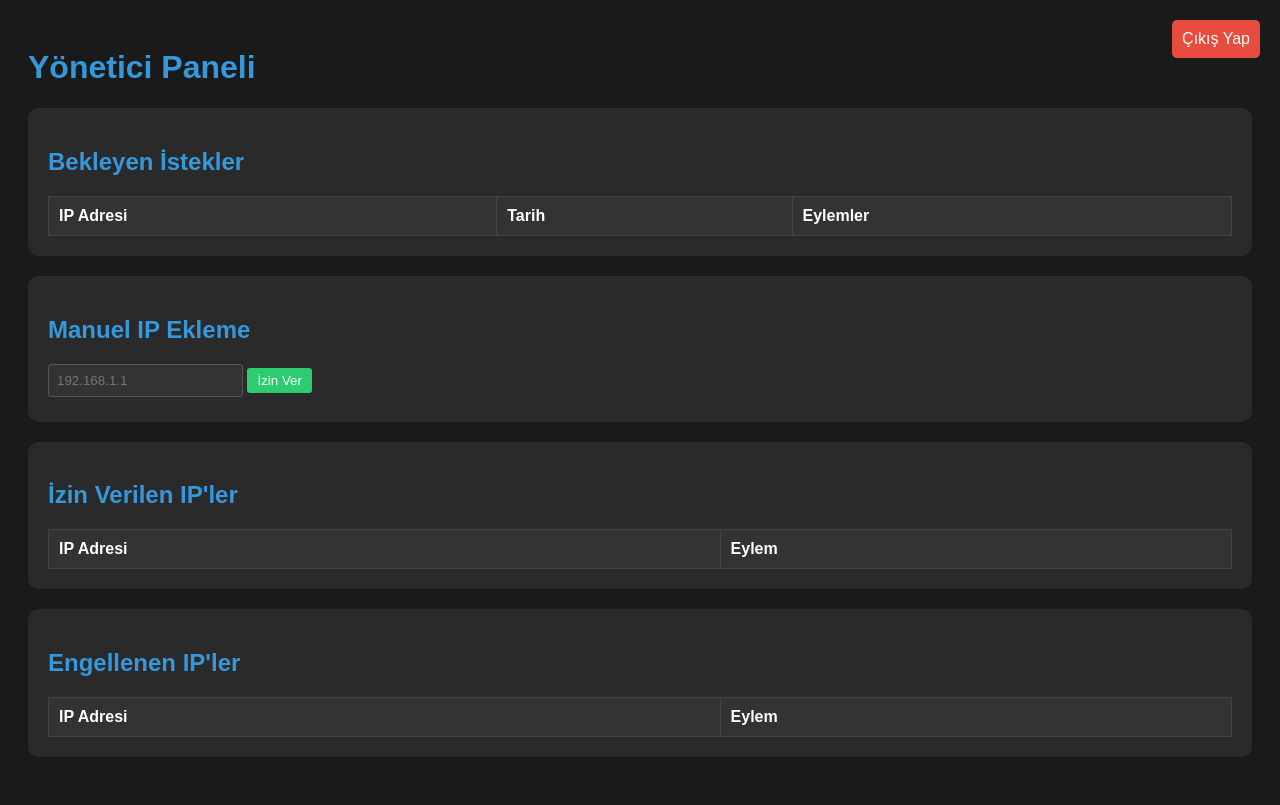
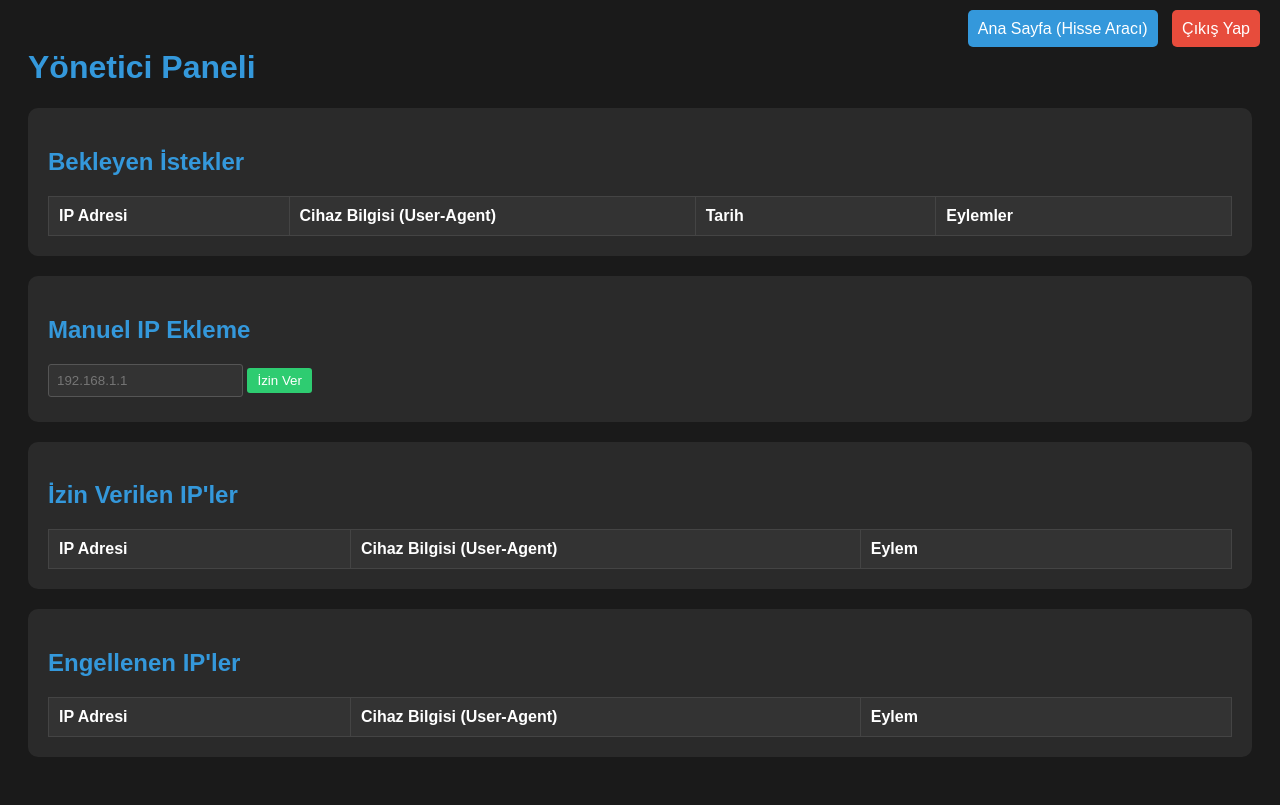
Before and after one commit to sdfvdsfdbrddr-commits/vericekici, a Python web app: template templates/admin.html in a window 1280 px wide. Run offline with Jinja, Linux system fonts and the light colour scheme; the template is opened without the code that fills it, so the values that code supplies are empty; some libraries are stand-ins or nearby versions.

Commit message:
admin erişimi

```diff
--- a/templates/admin.html
+++ b/templates/admin.html
@@ -3,13 +3,21 @@
 <head>
     <meta charset="UTF-8">
     <title>Yönetici Paneli</title>
+    <script src="https://cdnjs.cloudflare.com/ajax/libs/socket.io/4.5.4/socket.io.min.js"></script>
     <style>
         body { background-color: #1a1a1a; color: white; font-family: Arial, sans-serif; padding: 20px; }
         h1, h2 { color: #3498db; }
         .panel-section { background-color: #2a2a2a; padding: 20px; border-radius: 10px; margin-bottom: 20px; }
-        table { width: 100%; border-collapse: collapse; }
-        th, td { padding: 10px; border: 1px solid #444; text-align: left; }
+        table { width: 100%; border-collapse: collapse; table-layout: fixed; /* Tabloyu sabit genişlikte tutar */ }
+        th, td { padding: 10px; border: 1px solid #444; text-align: left; word-wrap: break-word; /* Uzun metinleri kırar */ }
         th { background-color: #333; }
+
+        /* Sütun Genişlikleri */
+        .col-ip { width: 20%; }
+        .col-device { width: 35%; } /* Cihaz bilgisi sütunu daha geniş */
+        .col-date { width: 20%; }
+        .col-action { width: 25%; }
+
         form { margin: 5px 0; }
         button { padding: 5px 10px; cursor: pointer; border: none; border-radius: 3px; }
         .btn-accept { background-color: #2ecc71; color: white; }
@@ -17,23 +25,33 @@
         .btn-block { background-color: #e74c3c; color: white; }
         input[type="text"] { background: #333; color: white; border: 1px solid #555; padding: 8px; border-radius: 3px; }
         .manual-add { margin-top: 15px; }
-        .logout { position: absolute; top: 20px; right: 20px; background-color: #e74c3c; color: white; padding: 10px; border-radius: 5px; text-decoration: none; }
+        .nav-links { position: absolute; top: 20px; right: 20px; }
+        .nav-links a { background-color: #3498db; color: white; padding: 10px; border-radius: 5px; text-decoration: none; margin-left: 10px; }
+        .nav-links .logout { background-color: #e74c3c; }
     </style>
 </head>
 <body>
     <h1>Yönetici Paneli</h1>
-    <a href="/logout" class="logout">Çıkış Yap</a>
+    <div class="nav-links">
+        <a href="/">Ana Sayfa (Hisse Aracı)</a>
+        <a href="/logout" class="logout">Çıkış Yap</a>
+    </div>
 
     <div class="panel-section">
         <h2>Bekleyen İstekler</h2>
         <table>
             <thead>
-                <tr><th>IP Adresi</th><th>Tarih</th><th>Eylemler</th></tr>
+                <tr>
+                    <th class="col-ip">IP Adresi</th>
+                    <th class="col-device">Cihaz Bilgisi (User-Agent)</th> <th class="col-date">Tarih</th>
+                    <th class="col-action">Eylemler</th>
+                </tr>
             </thead>
             <tbody>
                 {% for ip in pending %}
                 <tr>
                     <td>{{ ip.ip_address }}</td>
+                    <td><small>{{ ip.user_agent[:60] if ip.user_agent else 'Bilinmiyor' }}...</small></td>
                     <td>{{ ip.timestamp.strftime('%Y-%m-%d %H:%M:%S') }}</td>
                     <td>
                         <form method="POST" action="/admin/handle-request" style="display:inline;">
@@ -61,12 +79,16 @@
         <h2>İzin Verilen IP'ler</h2>
         <table>
             <thead>
-                <tr><th>IP Adresi</th><th>Eylem</th></tr>
+                <tr>
+                    <th class="col-ip">IP Adresi</th>
+                    <th class="col-device">Cihaz Bilgisi (User-Agent)</th> <th class="col-action">Eylem</th>
+                </tr>
             </thead>
             <tbody>
                 {% for ip in accepted %}
                 <tr>
                     <td>{{ ip.ip_address }}</td>
+                    <td><small>{{ ip.user_agent[:60] if ip.user_agent else 'Bilinmiyor' }}...</small></td>
                     <td>
                          <form method="POST" action="/admin/remove-accepted" style="display:inline;">
                             <input type="hidden" name="ip" value="{{ ip.ip_address }}">
@@ -83,12 +105,16 @@
         <h2>Engellenen IP'ler</h2>
         <table>
             <thead>
-                <tr><th>IP Adresi</th><th>Eylem</th></tr>
+                <tr>
+                    <th class="col-ip">IP Adresi</th>
+                    <th class="col-device">Cihaz Bilgisi (User-Agent)</th> <th class="col-action">Eylem</th>
+                </tr>
             </thead>
             <tbody>
                 {% for ip in blocked %}
                 <tr>
                     <td>{{ ip.ip_address }}</td>
+                    <td><small>{{ ip.user_agent[:60] if ip.user_agent else 'Bilinmiyor' }}...</small></td>
                     <td>
                          <form method="POST" action="/admin/unblock" style="display:inline;">
                             <input type="hidden" name="ip" value="{{ ip.ip_address }}">
```
Also changed, not shown: app.py (+52 -92 lines).
